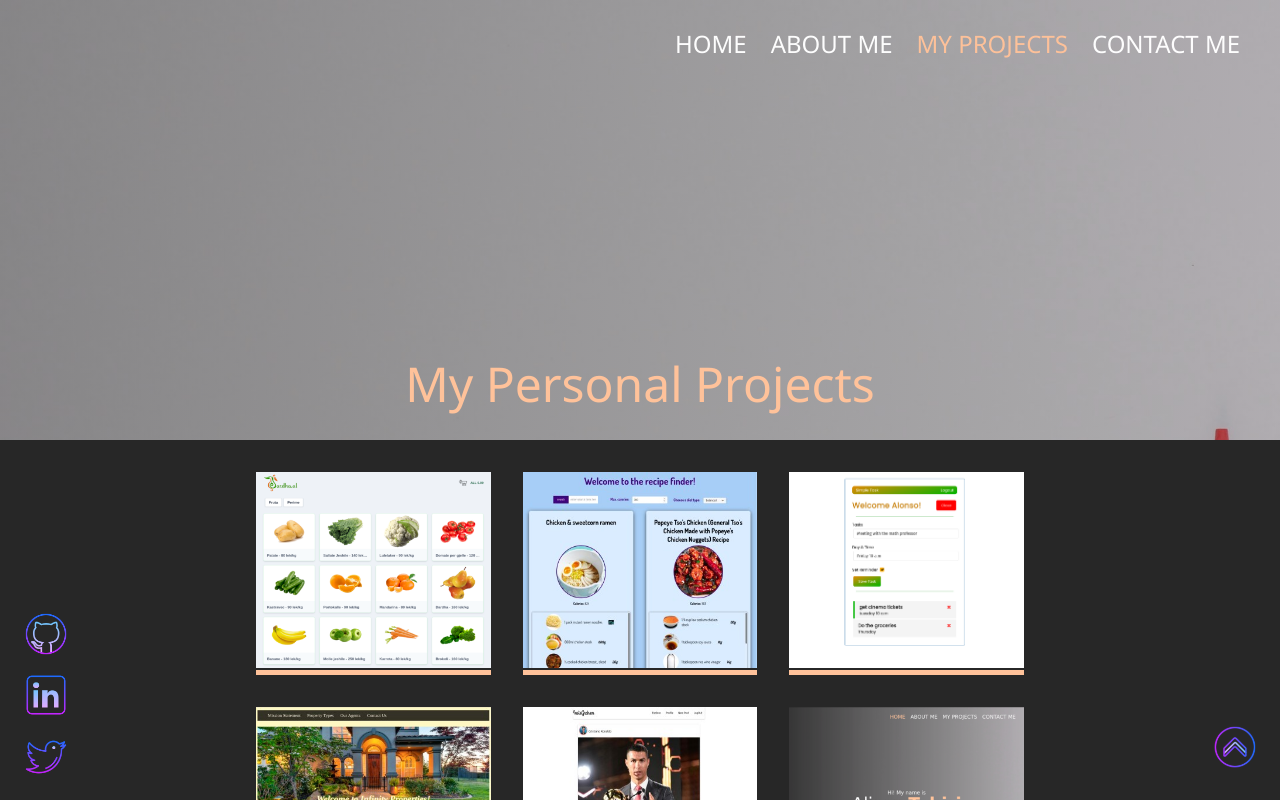
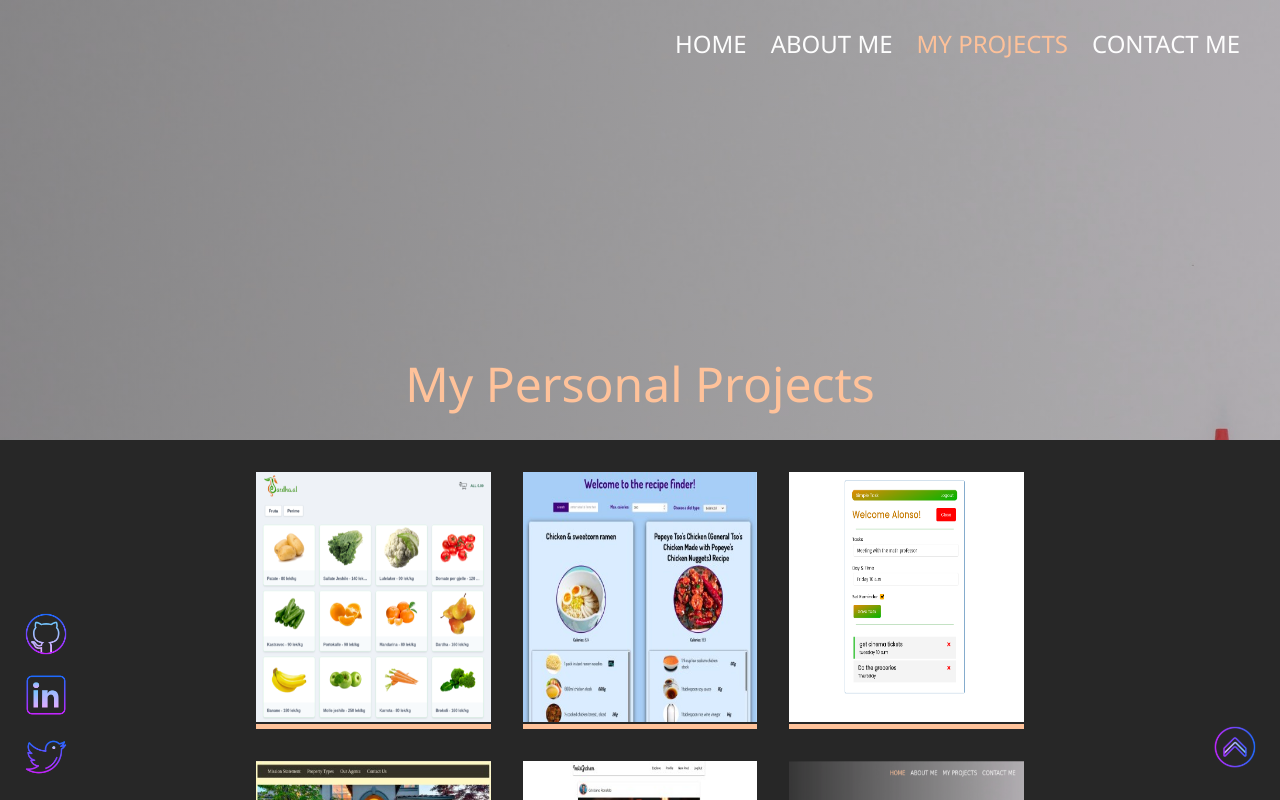
Before and after one commit to Alonso121/my-portfolio-nextjs, a Next.js app: page /projects in a window 1280 px wide. Shown: the top 800 px of the page. Built offline with nearby package versions, Linux system fonts and the light colour scheme.

Commit message:
improved responsiveness for project images

```diff
--- a/src/styles/_projects.scss
+++ b/src/styles/_projects.scss
@@ -32,9 +32,7 @@
     overflow: hidden;
 
     img {
-      max-width: 100%;
-      height: 99%;
-      object-fit: fill;
+      width: 100%;
     }
 
     &::after {
--- a/src/styles/_responsive.scss
+++ b/src/styles/_responsive.scss
@@ -1,6 +1,10 @@
 @include media-md {
   .menu-btn {
     visibility: hidden;
+  }
+
+  .projects__item img {
+    height: 250px;
   }
 
   .nav {
```
